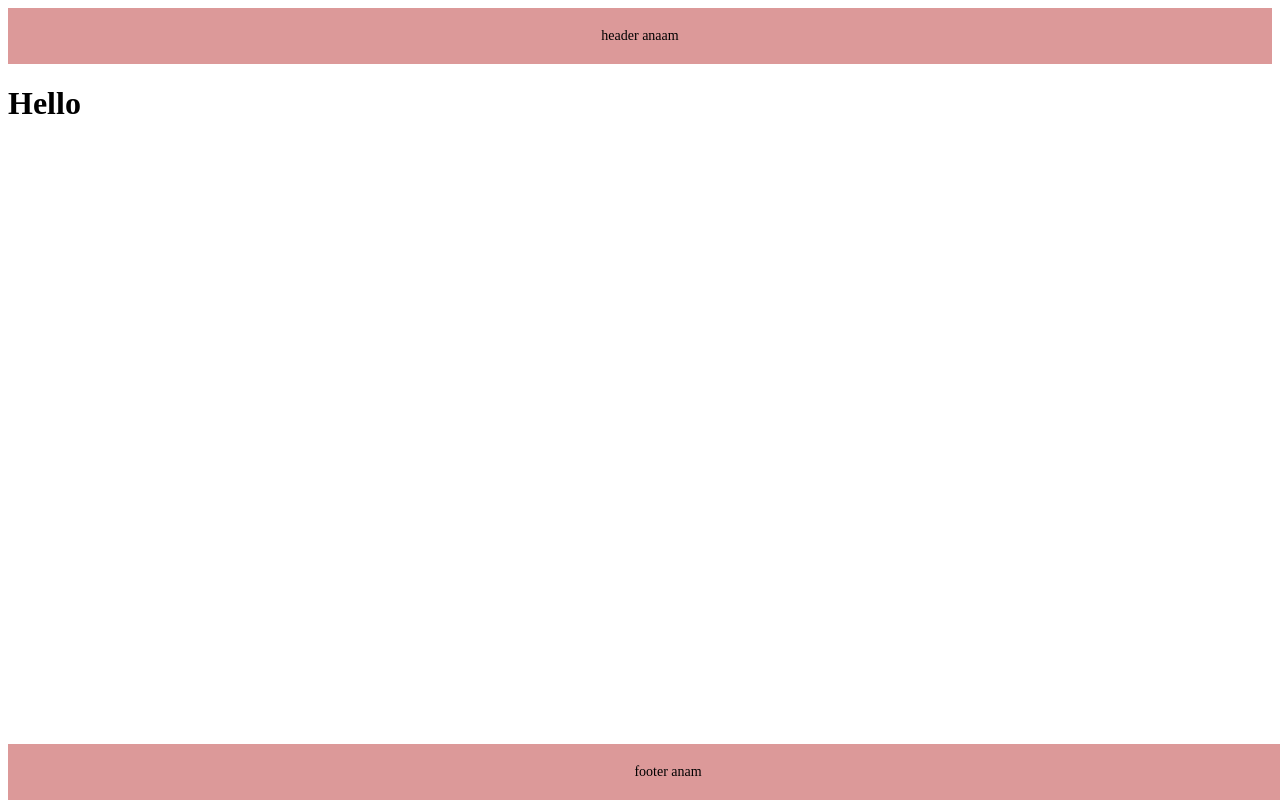
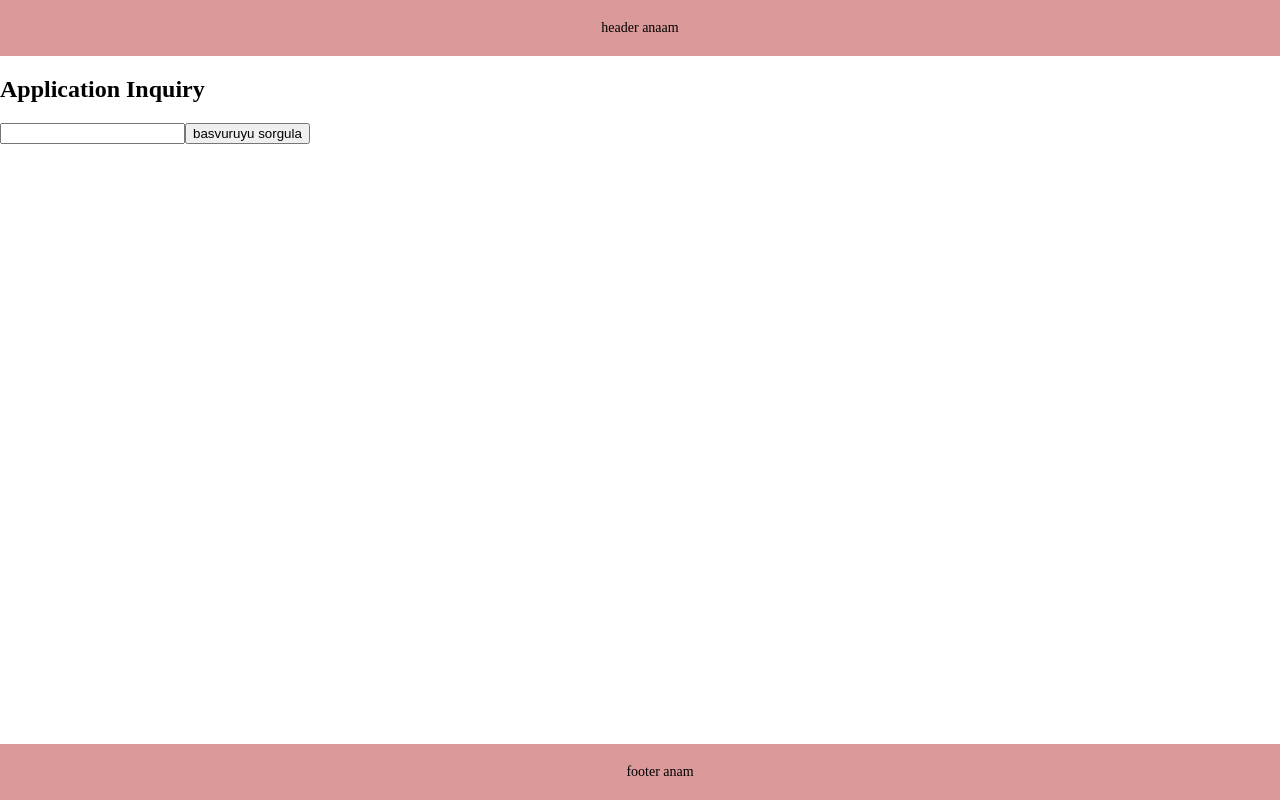
Before and after one commit to Tugbagundogdu/Fimple-Final-Case, a React (Vite) app: page /basvuru-sorgula in a window 1280 px wide. Shown: the top 800 px of the page. Built offline with nearby package versions, Linux system fonts and the light colour scheme.

Commit message:
route paths added

```diff
--- a/package.json
+++ b/package.json
@@ -11,7 +11,8 @@
   },
   "dependencies": {
     "react": "^18.2.0",
-    "react-dom": "^18.2.0"
+    "react-dom": "^18.2.0",
+    "react-router-dom": "^6.21.1"
   },
   "devDependencies": {
     "@types/react": "^18.2.43",
--- a/src/App.css
+++ b/src/App.css
@@ -0,0 +1,5 @@
+body{
+    margin: 0;
+    padding:0;
+    height: 100vh;;
+}
--- a/src/App.jsx
+++ b/src/App.jsx
@@ -1,12 +1,14 @@
 import Footer from "./components/Footer/Footer"
 import Header from "./components/Header/Header"
+import './App.css';
+import Router from "./components/Router/Router";
+function App() {
 
-function App() {
 
   return (
     <>
     <Header/>
-    <h1>Hello</h1>
+    <Router/>
     <Footer/>
     </>
   )
--- /dev/null
+++ b/src/components/Router/Router.jsx
@@ -0,0 +1,30 @@
+
+import {  Routes, Route } from 'react-router-dom';
+import ApplicationForm from "../ApplicationForm/ApplicationForm";
+import AdminPanel from "../AdminPanel/AdminPanel";
+import Homepage from '../Homepage/Homepage';
+import ApplicationSuccess from '../ApplicationSuccess/ApplicationSuccess';
+import ApplicationInquiry from '../ApplicationInquiry/ApplicationInquiry';
+import ApplicationDetail from '../ApplicationDetail/ApplicationDetail';
+import AdminApplyListDetail from '../AdminApplyListDetail/AdminApplyListDetail';
+import AdminApplyList from '../AdminApplyList/AdminApplyList';
+
+const Router = () => {
+  return (
+    <Routes>
+        <Route path="/" element={<Homepage/>} />
+        <Route path="/basvuru-olustur" element={<ApplicationForm/>} />
+        <Route path="/basvuru-basarili" element={<ApplicationSuccess/>}/>
+        <Route path="/basvuru-sorgula" element={<ApplicationInquiry/>}/>
+        <Route path="/basvuru/:basvuruNo" element={<ApplicationDetail/>}/>
+        <Route path="/admin" element={<AdminPanel/>} />
+        <Route path="/admin/basvuru-listesi" element={<AdminApplyList/>}/>
+        <Route path="/admin/basvuru/:basvuruNo" element={<AdminApplyListDetail/>}/>
+
+        {/* Burada NotFound sayfasını ekleyebilirsiniz */}
+        {/* <Route component={NotFound} /> */}
+    </Routes>
+  );
+};
+
+export default Router;
--- a/src/main.jsx
+++ b/src/main.jsx
@@ -1,9 +1,9 @@
-import React from 'react'
 import ReactDOM from 'react-dom/client'
 import App from './App.jsx'
+import { BrowserRouter } from 'react-router-dom'
 
 ReactDOM.createRoot(document.getElementById('root')).render(
-  <React.StrictMode>
+  <BrowserRouter>
     <App />
-  </React.StrictMode>,
+  </BrowserRouter>,
 )
```
Also changed, not shown: 1 other file (tests, documents, lock files or other folders).
